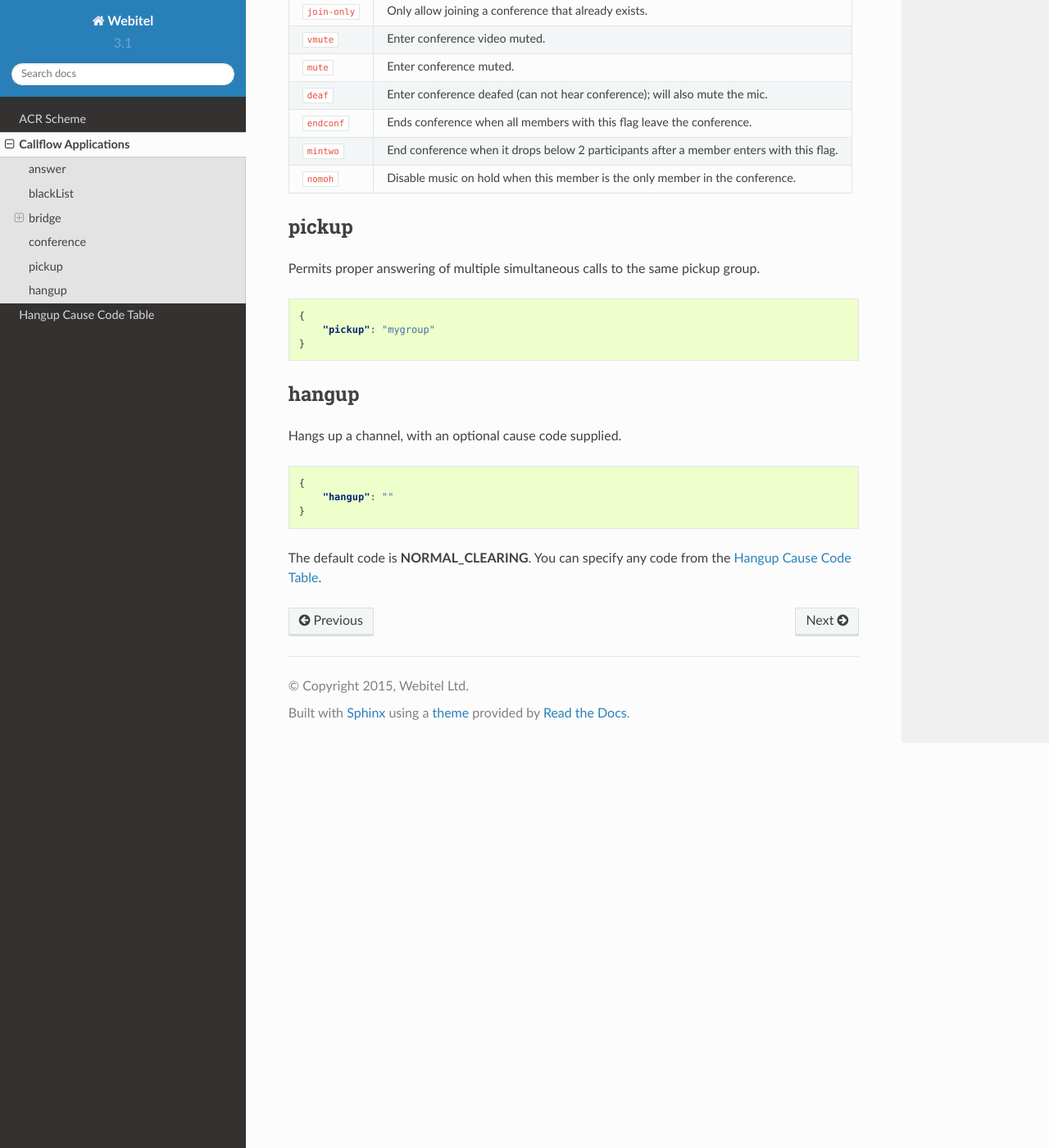
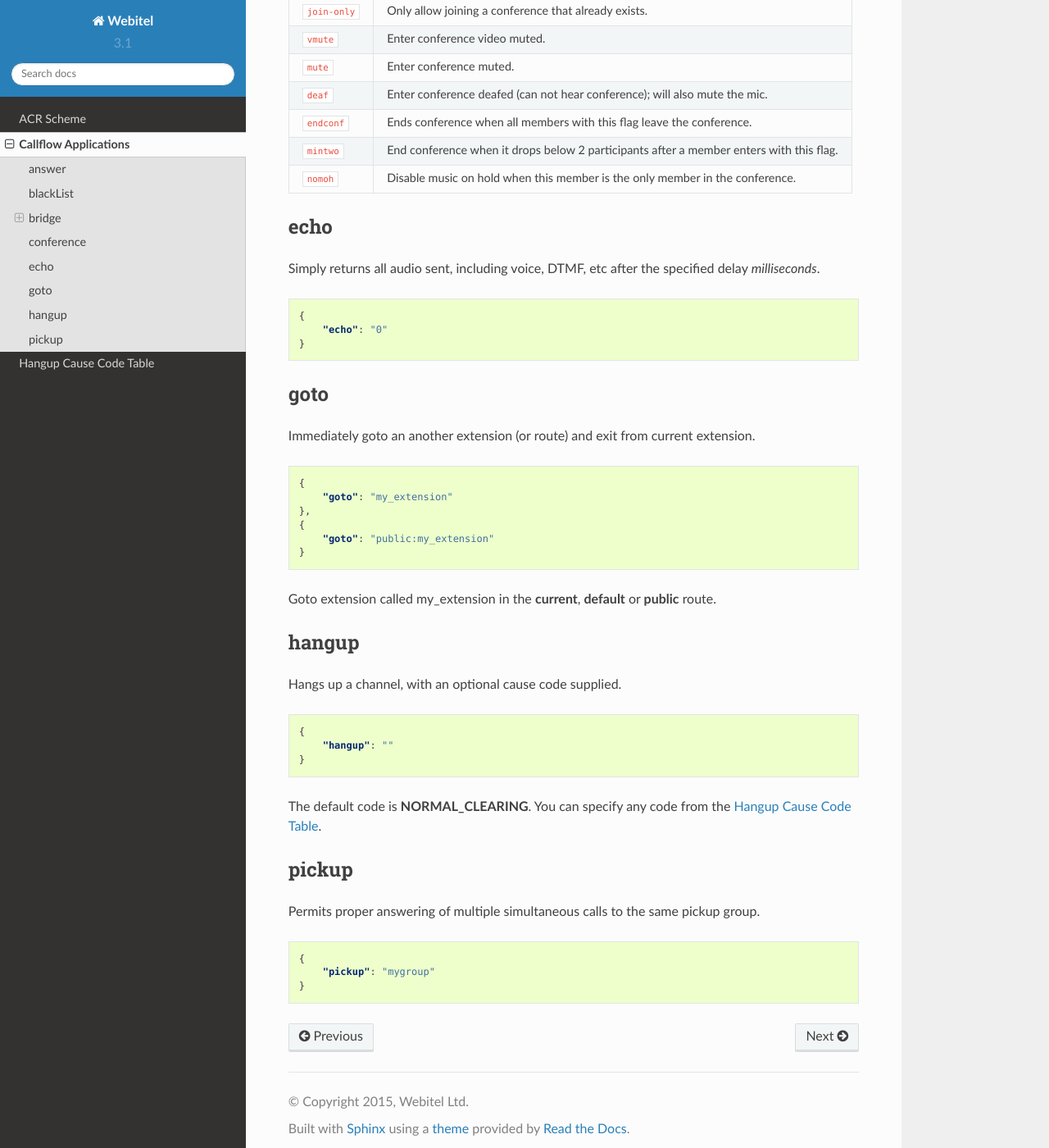
Before and after one commit to webitel/docs-en, a Sphinx documentation site: the page built from source/acr-applications.rst, in a window 1280 px wide and 1400 px high, scrolled down 2602 px. Shown: the whole window at 82% size. Built offline with Sphinx 7.4.7 and the Read the Docs theme 2.0.0, drawn with Linux system fonts in a browser that asks for light colours.

Commit message:
add application echo and goto

```diff
--- a/source/acr-applications.rst
+++ b/source/acr-applications.rst
@@ -156,18 +156,35 @@
 +----------------+-----------------------------------------------------------------------------------------+
 
 
-.. _pickup:
+echo
+----
 
-pickup
-------
-
-Permits proper answering of multiple simultaneous calls to the same pickup group.
+Simply returns all audio sent, including voice, DTMF, etc after the specified delay *milliseconds*.
 
 .. code-block:: json
 
     {
-        "pickup": "mygroup"
+        "echo": "0"
     }
+
+
+goto
+----
+
+Immediately goto an another extension (or route) and exit from current extension.
+
+.. code-block:: json
+
+
+    {
+        "goto": "my_extension"
+    },
+    {
+        "goto": "public:my_extension"
+    }
+
+Goto extension called my_extension in the **current**, **default** or **public** route.
+
 
 .. _hangup:
 
@@ -183,3 +200,16 @@
     }
 
 The default code is **NORMAL_CLEARING**. You can specify any code from the :ref:`hangup-cause-code-table`.
+
+.. _pickup:
+
+pickup
+------
+
+Permits proper answering of multiple simultaneous calls to the same pickup group.
+
+.. code-block:: json
+
+    {
+        "pickup": "mygroup"
+    }
```
